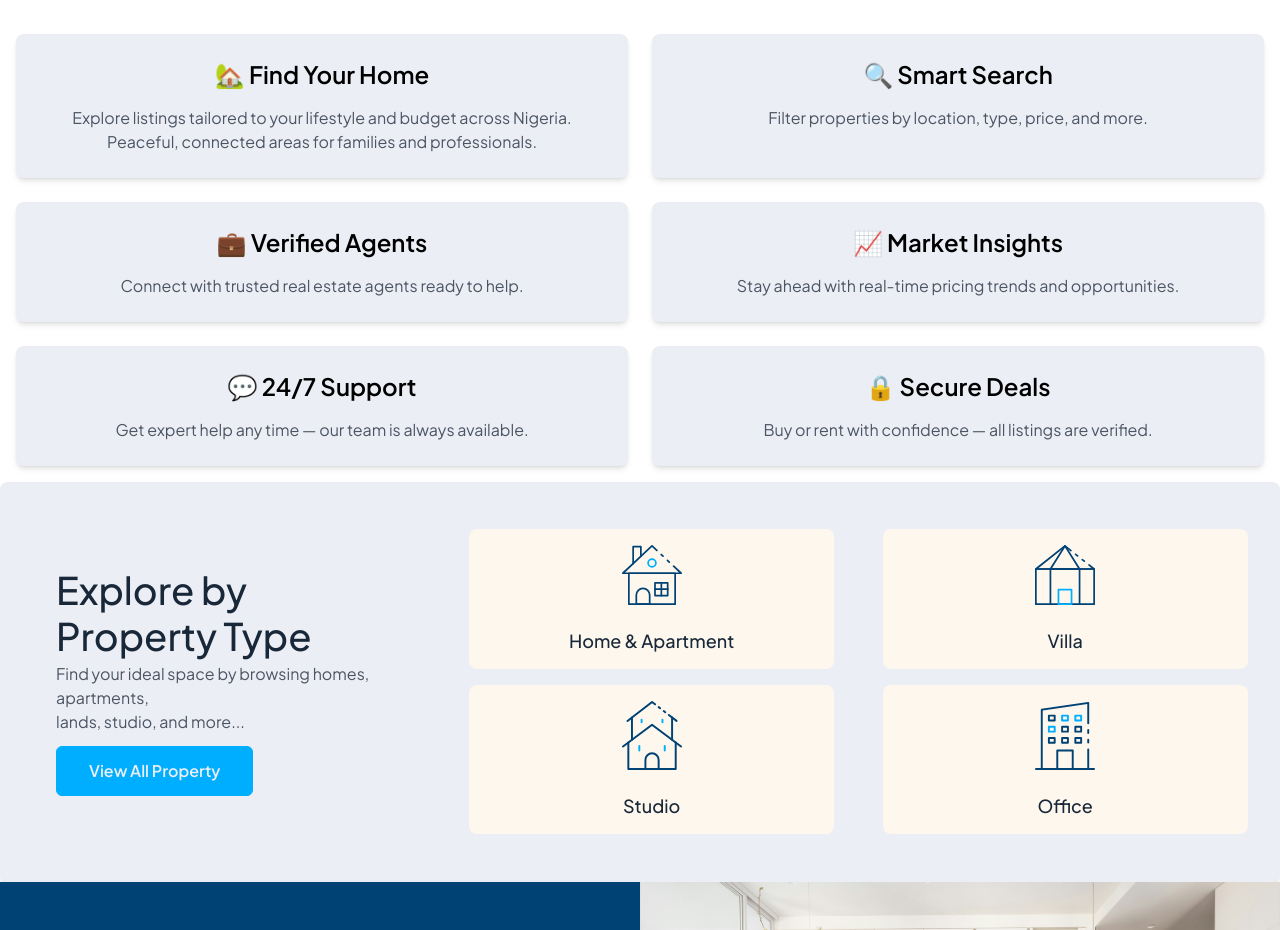
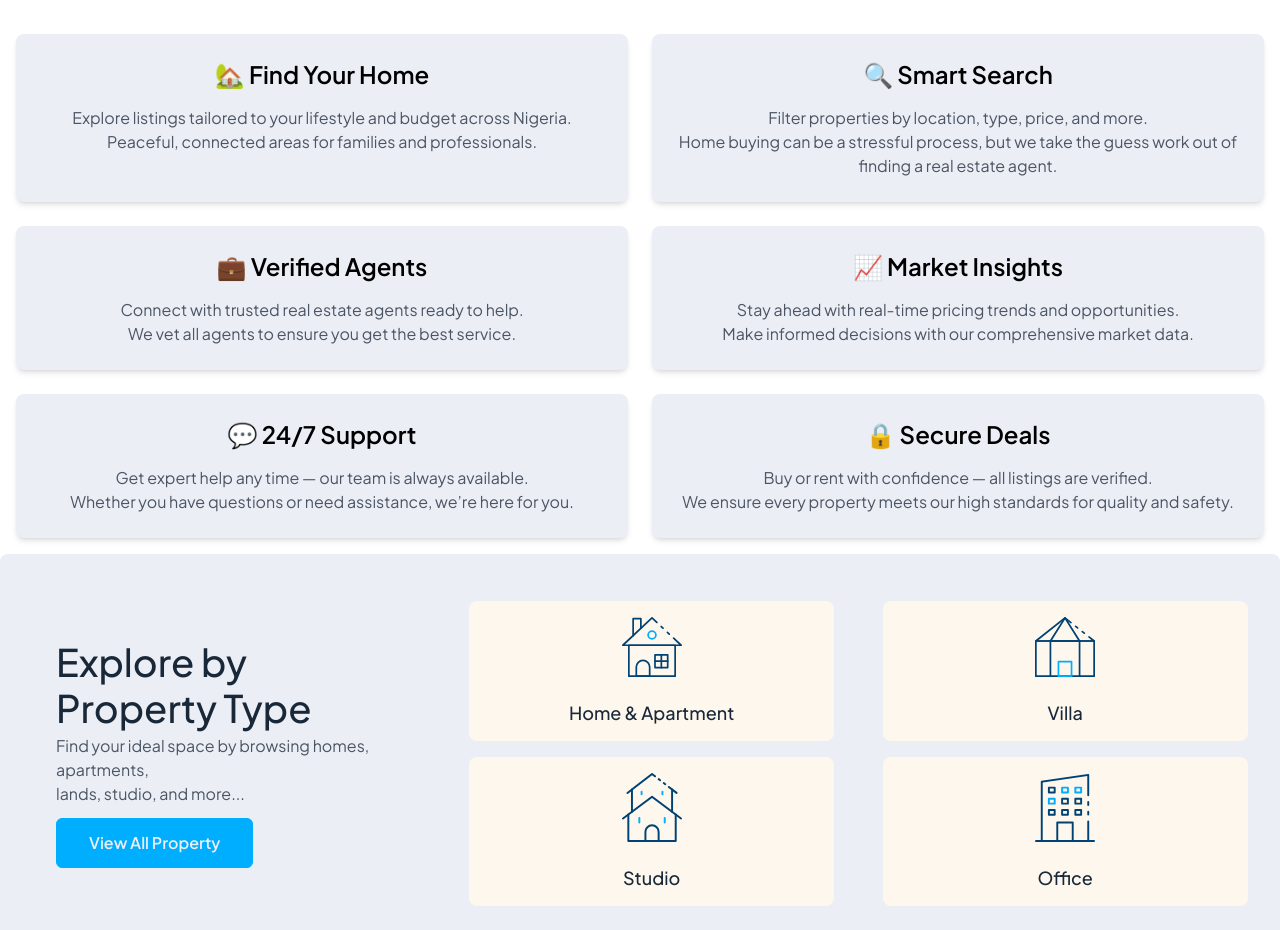
Before and after one commit to MrLexsmyth/estate, a Next.js app: page / in a window 1280 px wide. Shown: the part 1500-2430 px from the top of the page. Built offline with nearby package versions, Linux system fonts and the light colour scheme; some icons are missing.

Commit message:
fix a bug

```diff
--- a/src/app/page.tsx
+++ b/src/app/page.tsx
@@ -88,26 +88,31 @@ export default function Home() {
               icon: 'https://cdn.lordicon.com/nocovwne.json',
               title: '🔍 Smart Search',
               desc: 'Filter properties by location, type, price, and more.',
+              extra: 'Home buying can be a stressful process, but we take the guess work out of finding a real estate agent.',
             },
             {
               icon: 'https://cdn.lordicon.com/bhfjfgqz.json',
               title: '💼 Verified Agents',
               desc: 'Connect with trusted real estate agents ready to help.',
+              extra: 'We vet all agents to ensure you get the best service.',
             },
             {
               icon: 'https://cdn.lordicon.com/tftaqjwp.json',
               title: '📈 Market Insights',
               desc: 'Stay ahead with real-time pricing trends and opportunities.',
+              extra: 'Make informed decisions with our comprehensive market data.',
             },
             {
               icon: 'https://cdn.lordicon.com/tdrtiskw.json',
               title: '💬 24/7 Support',
               desc: 'Get expert help any time — our team is always available.',
+              extra: 'Whether you have questions or need assistance, we’re here for you.',
             },
             {
               icon: 'https://cdn.lordicon.com/pflszboa.json',
               title: '🔒 Secure Deals',
               desc: 'Buy or rent with confidence — all listings are verified.',
+              extra: 'We ensure every property meets our high standards for quality and safety.',
             },
           ].map((item, index) => (
             <motion.div
```
